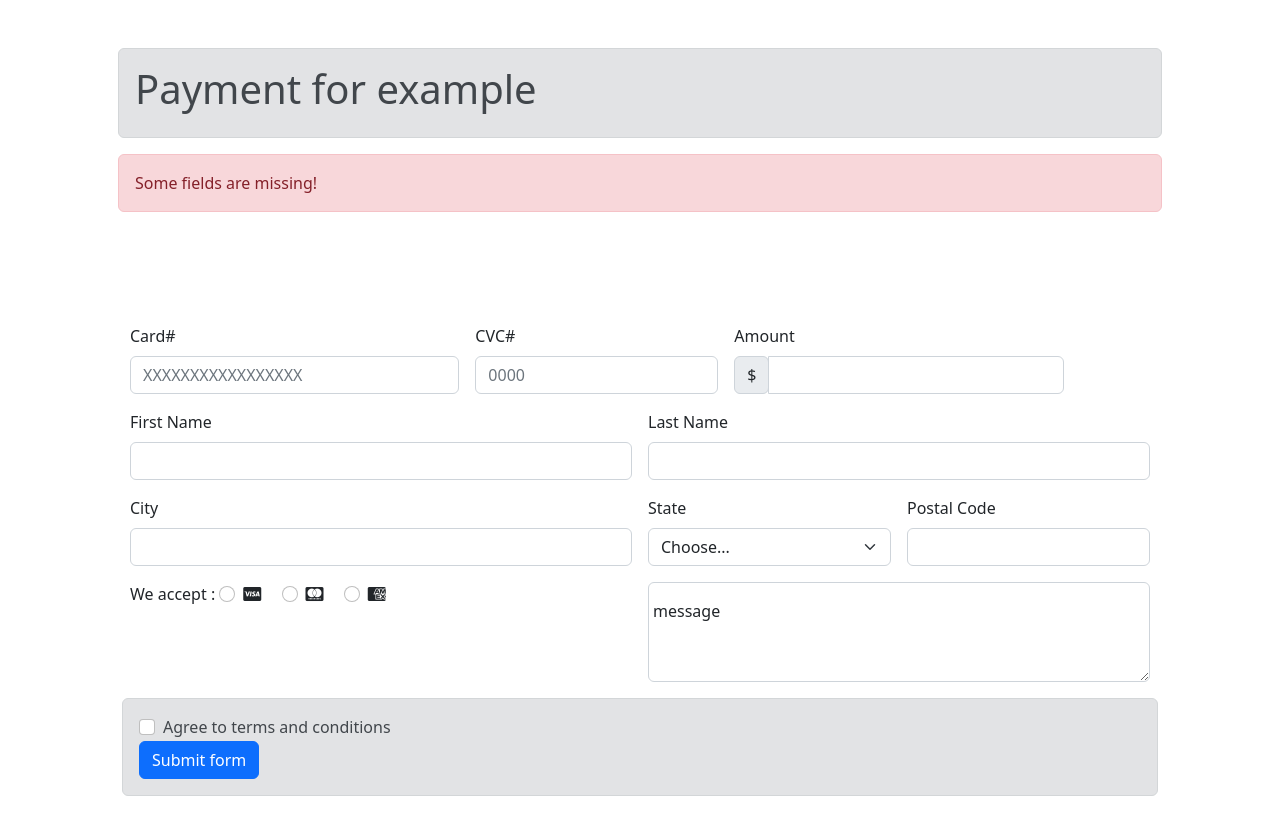
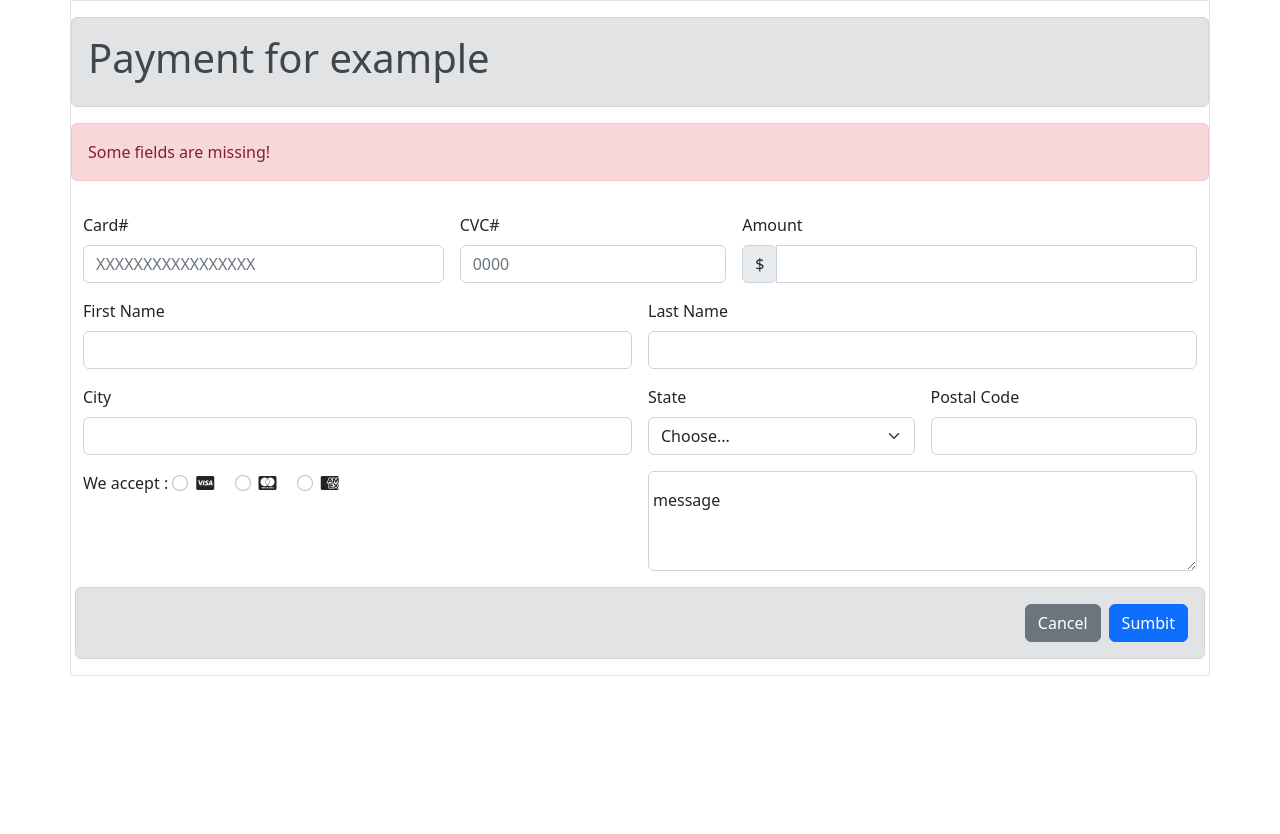
Before and after one commit to 4GeeksAcademy/josearguinzones-form, a plain HTML site: page index.html in a window 1280 px wide. After the commit the page ends 800 px from the top, so only its background shows below. Drawn offline with nearby package versions, Linux system fonts and the light colour scheme.

Commit message:
actualizado

```diff
--- a/index.html
+++ b/index.html
@@ -9,10 +9,10 @@
 </head>
 <body>
 
-    <div class="container">
+    <div class="container border">
 
 
-                <div class="row p-5">
+                <div class="row py-3">
                     <div class="alert alert-secondary" role="alert">
                         <h1> Payment for example </h1>
                     </div>
@@ -21,7 +21,7 @@
                     </div>
 
                 </div>
-                <form class="row g-3 p-5">
+                <form class="row g-3 ">
                     <div class="col-4">
                       <label for="inputcard" class="form-label">Card#</label>
                       <input type="text" class="form-control" id="inputcard " placeholder="XXXXXXXXXXXXXXXXX">
@@ -33,7 +33,7 @@
                     </div>
 
 
-                    <div class="col-md-4 position-relative">
+                    <div class="col-md-5 position-relative">
                         <label for="validationTooltipAmount" class="form-label">Amount</label>
                         <div class="input-group has-validation">
                           <span class="input-group-text" id="validationTooltipAmountPrepend">$</span>
@@ -101,18 +101,13 @@
 
                       <div class="alert alert-secondary" role="alert">
 
-                        <div class="col-6"></div>
-                        <div class="col-6">
-                          <div class="form-check">
-                            <input class="form-check-input" type="checkbox" value="" id="invalidCheck2" required>
-                            <label class="form-check-label" for="invalidCheck2">
-                              Agree to terms and conditions
-                            </label>
-                          </div>
-                        </div>
 
-                        <div class="col-6">
-                          <button class="btn btn-primary" type="submit">Submit form</button>
+
+
+
+                        <div class="d-grid gap-2 d-md-flex justify-content-md-end">
+                          <button type="button" class="btn btn-secondary">Cancel</button>
+                          <button type="button" class="btn btn-primary">Sumbit</button>
                         </div>
                     </div>
 
```
